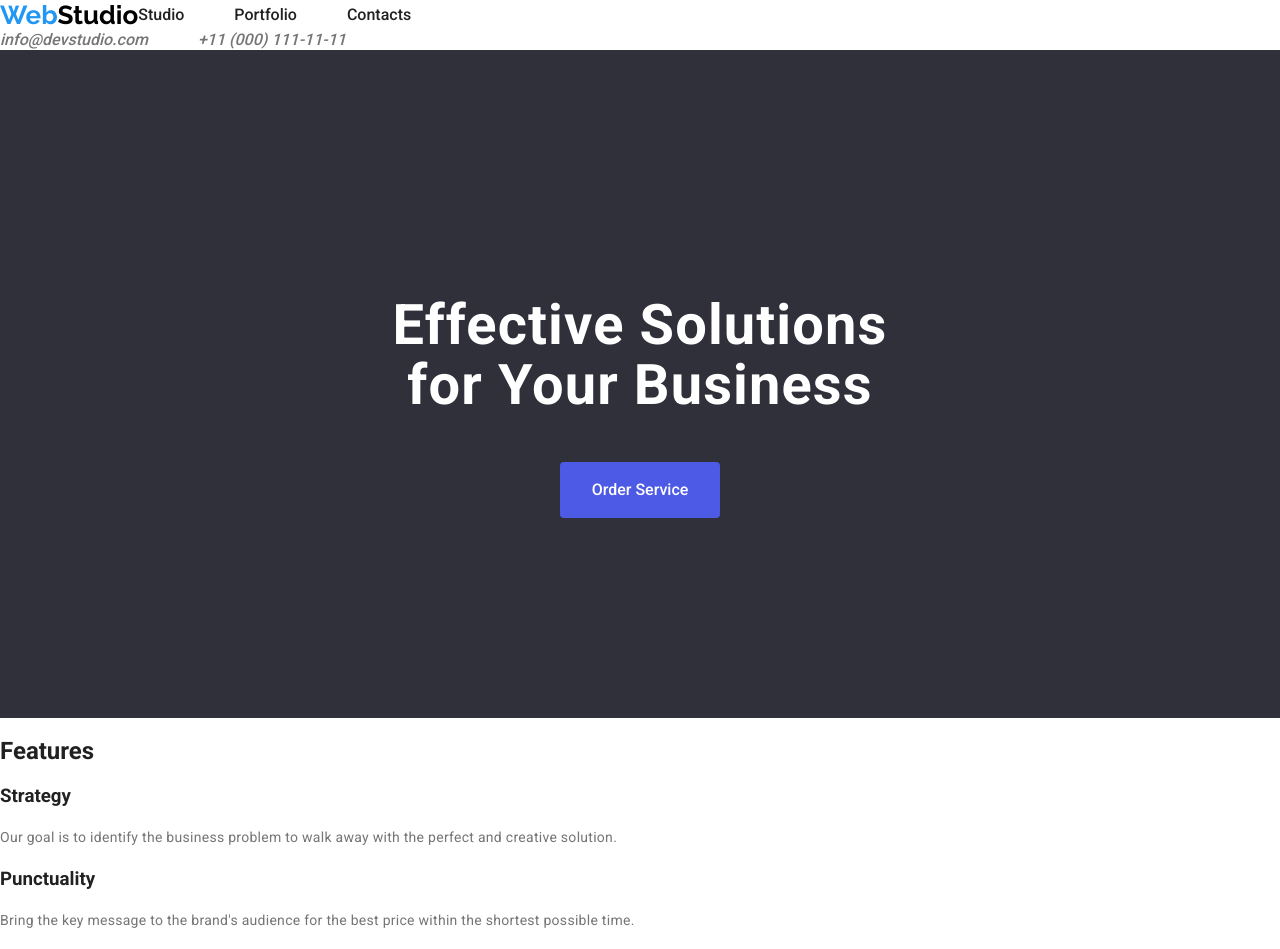
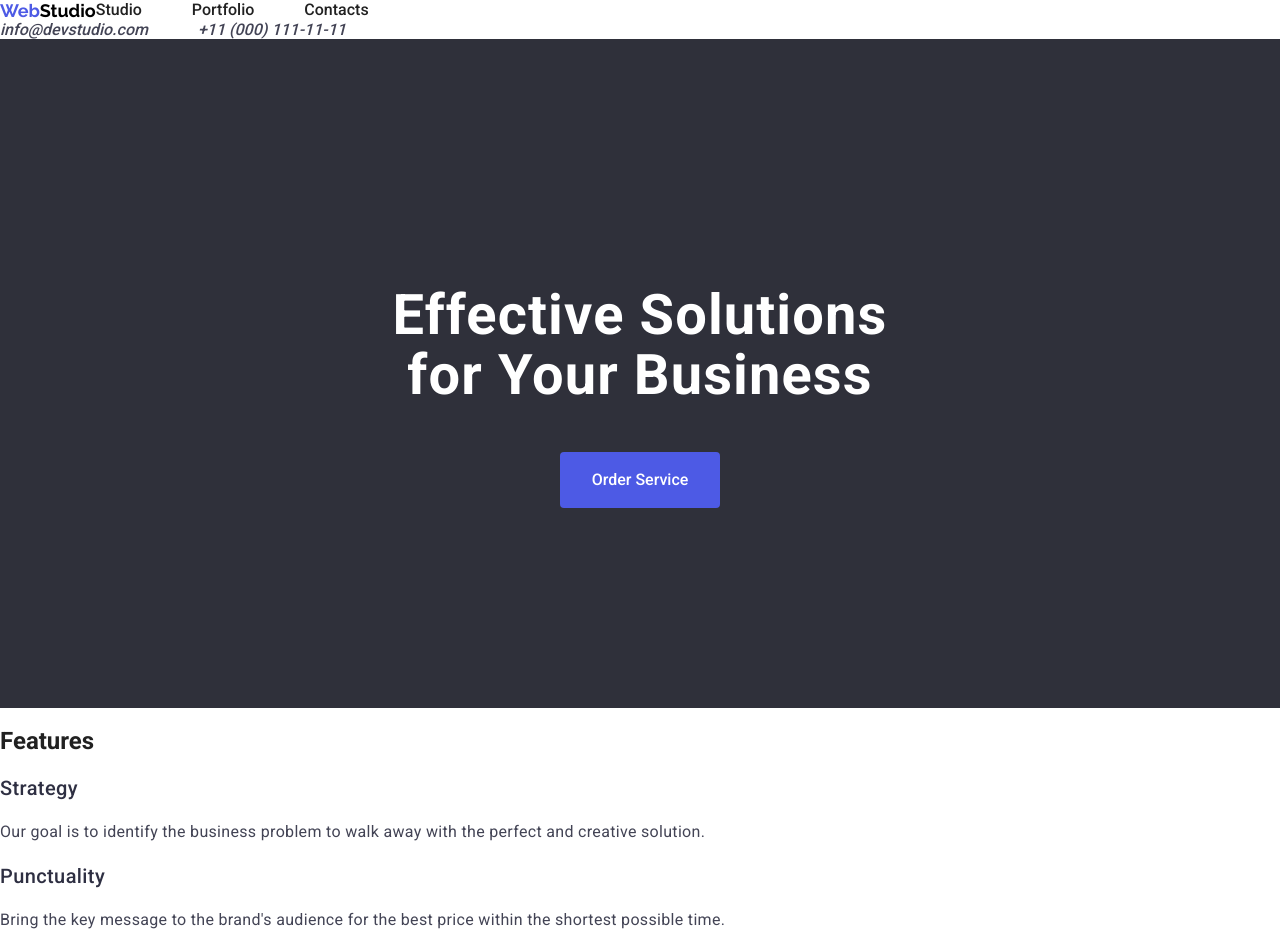
Before and after one commit to EmreFindik1/goit-markup-hw-02, a plain HTML site: page index.html in a window 1280 px wide. Shown: the top 949 px of the page. Drawn offline with nearby package versions, Linux system fonts and the light colour scheme.

Commit message:
Fix global h3 styles and clean CSS

```diff
--- a/css/styles.css
+++ b/css/styles.css
@@ -4,6 +4,16 @@ body {
   color: #212121;
   background-color: #ffffff;
 }
+
+h3 {
+  font-family: "Roboto", sans-serif;
+  font-size: 20px;
+  font-weight: 500;
+  line-height: 1.2; /* 24 / 20 */
+  letter-spacing: 0.02em;
+  color: #2e2f42;
+}
+
 
 ul {
   list-style: none;
@@ -28,10 +38,10 @@ a {
 
 .logo {
   font-family: "Raleway", sans-serif;
-  font-size: 26px;
+  font-size: 18px;
   font-weight: 700;
-  line-height: 1.2;
-  color: #2196f3;
+  line-height: 21px;
+  color: #4D5AE5;
 }
 
 .logo-dark {
@@ -56,7 +66,7 @@ a {
 .nav-link:focus,
 .address-link:hover,
 .address-link:focus {
-  color: #2196f3;
+  color: #2E2F42;
 }
 
 .contacts-list {
@@ -67,7 +77,7 @@ a {
 .address-link {
   font-weight: 500;
   line-height: 1.14;
-  color: #757575;
+  color: #434455;
 }
 
 /* HERO */
@@ -131,22 +141,11 @@ a {
 
 
 
-.feature-text {
-  font-size: 14px;
-  line-height: 1.71;
-  color: #757575;
-}
-
 /* TEAM */
 .team {
   background-color: #f5f4fa;
 }
 
-.team-name {
-  font-size: 16px;
-  font-weight: 500;
-  line-height: 1.19;
-}
 
 .team-role {
   font-size: 16px;
@@ -161,7 +160,6 @@ a {
 
 .footer-text {
   font-family: "Roboto", sans-serif;
-  font-weight: 400;
   font-size: 16px;
   line-height: 1.5;
   letter-spacing: 0.02em;
```
